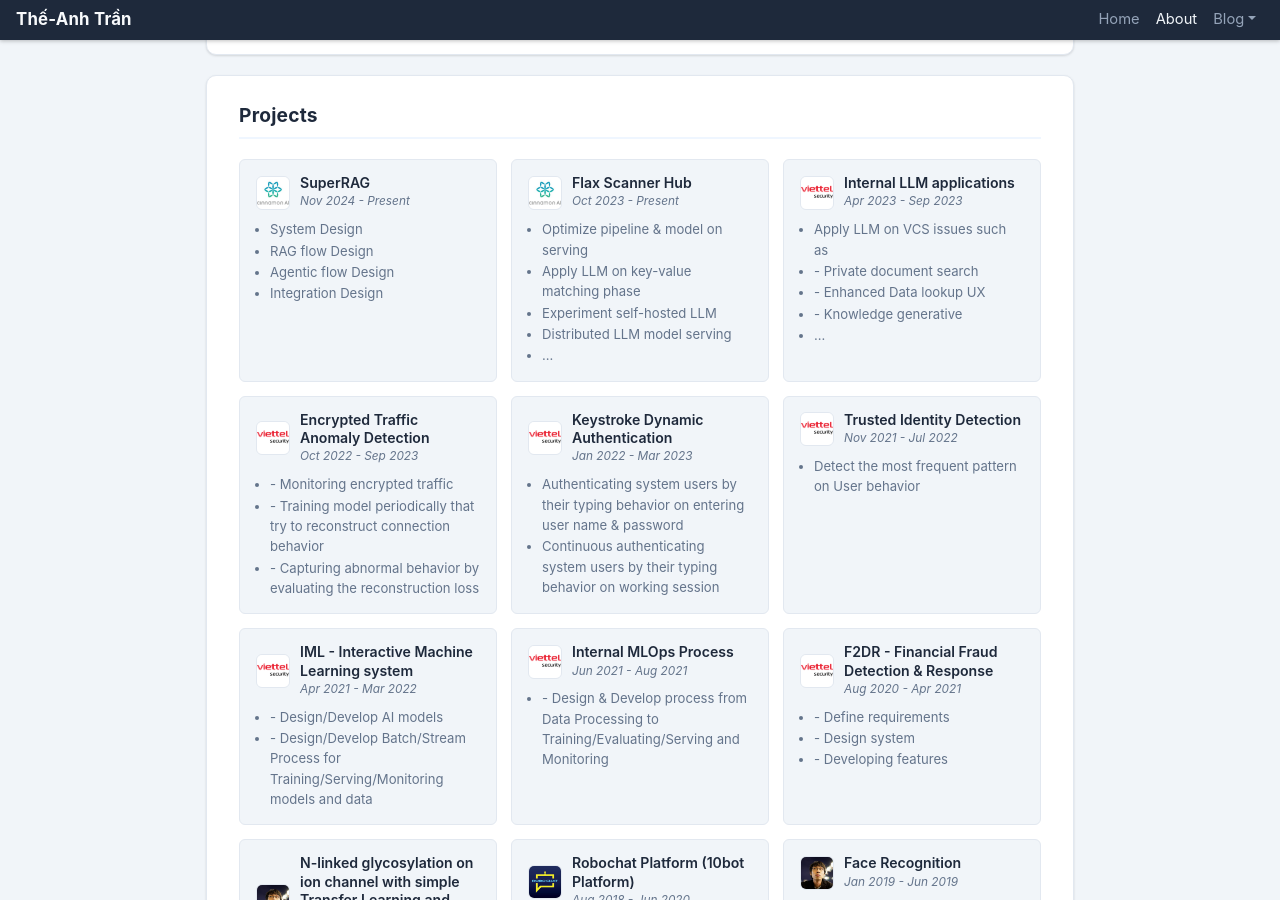
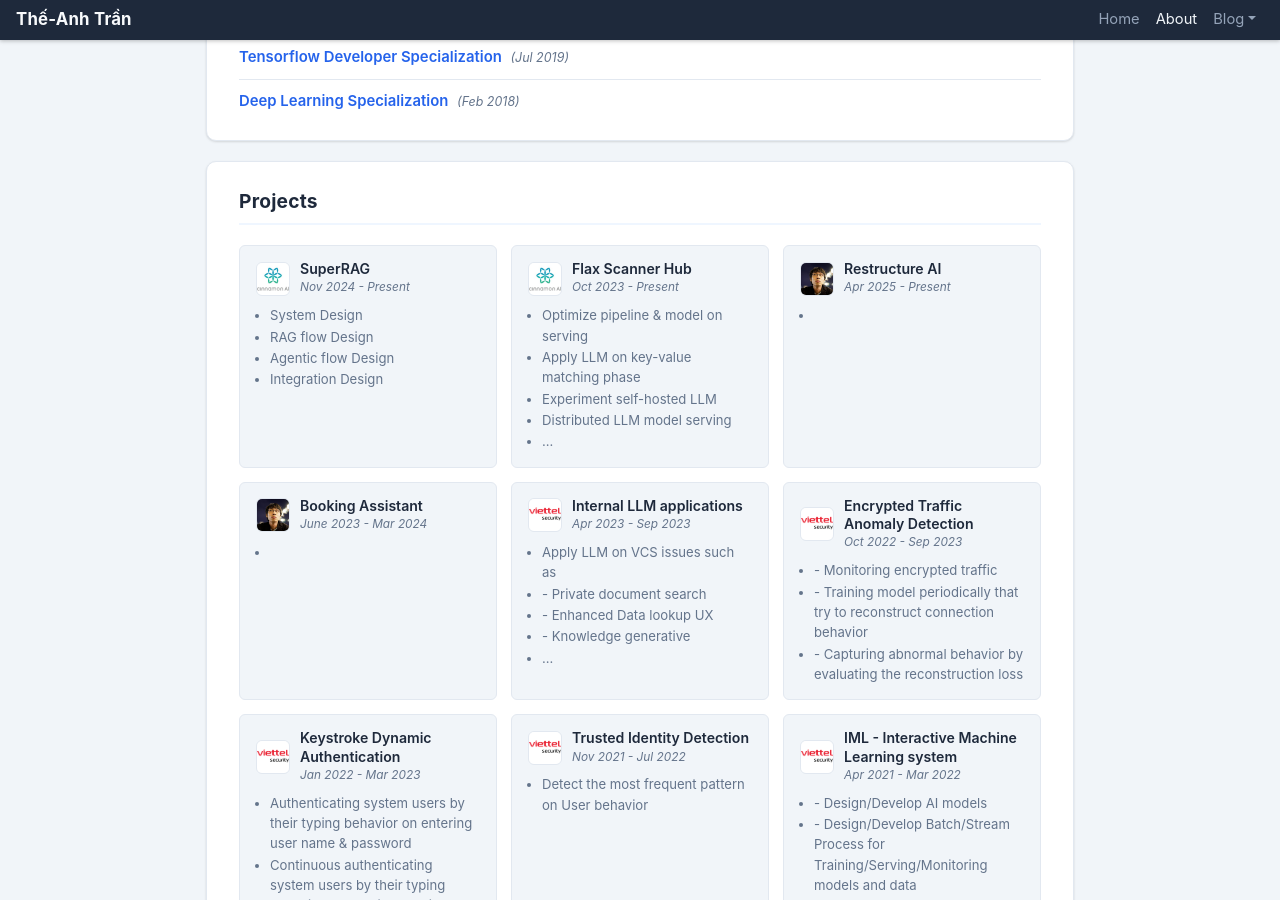
Before and after one commit to anhttmle/anhttmle.github.io, a Jekyll site: the page built from about.html, in a window 1280 px wide and 900 px high, scrolled down 2611 px. Built offline with Jekyll 4.4.1, drawn with Linux system fonts in a browser that asks for light colours.

Commit message:
Add freelance employment entries to profile.yml

```diff
--- a/_data/profile.yml
+++ b/_data/profile.yml
@@ -33,6 +33,13 @@
           <br>- Technical & Quality requirement defining
           <br>- Guiding & Training members"
           children:
+
+  - employer: "Freelancer"
+    time: "Jun 2023 - Present"
+    logo: "assets/profile/anhtt.jpg"
+    employment_type: "Part-time"
+    location: "Any"
+    location_type: "Remote"
 
   - employer: "Viettel Cyber Security"
     time: "Aug 2020 - Sep 2023"
@@ -204,6 +211,18 @@
       - "Experiment self-hosted LLM"
       - "Distributed LLM model serving"
       - "..."
+  - employer: "Freelancer"
+    name: "Restructure AI"
+    time: "Apr 2025 - Present"
+    logo: "assets/profile/anhtt.jpg"
+    description:
+      - ""
+  - employer: "Freelancer"
+    name: "Booking Assistant"
+    time: "June 2023 - Mar 2024"
+    logo: "assets/profile/anhtt.jpg"
+    description:
+      - ""
   - employer: "Viettel Cyber Security"
     name: "Internal LLM applications"
     time: "Apr 2023 - Sep 2023"
```
